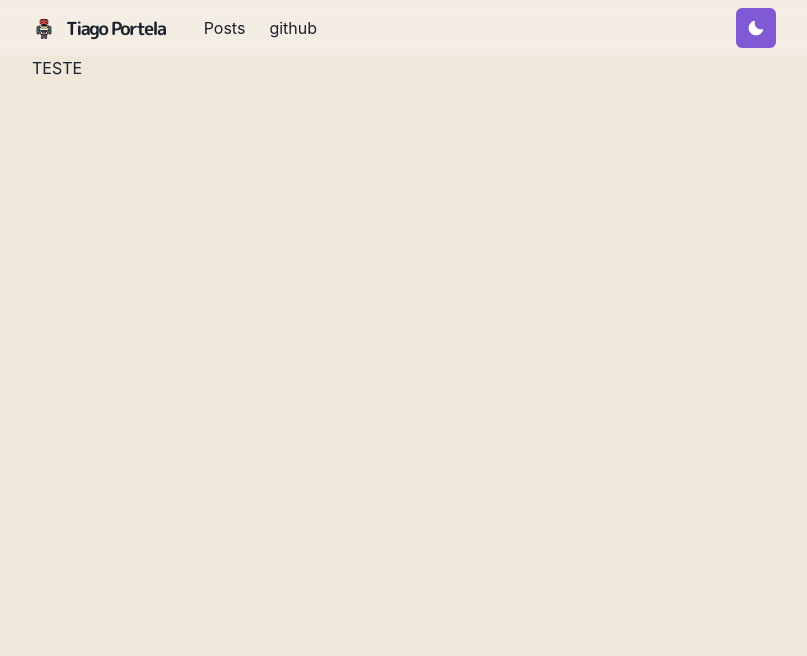
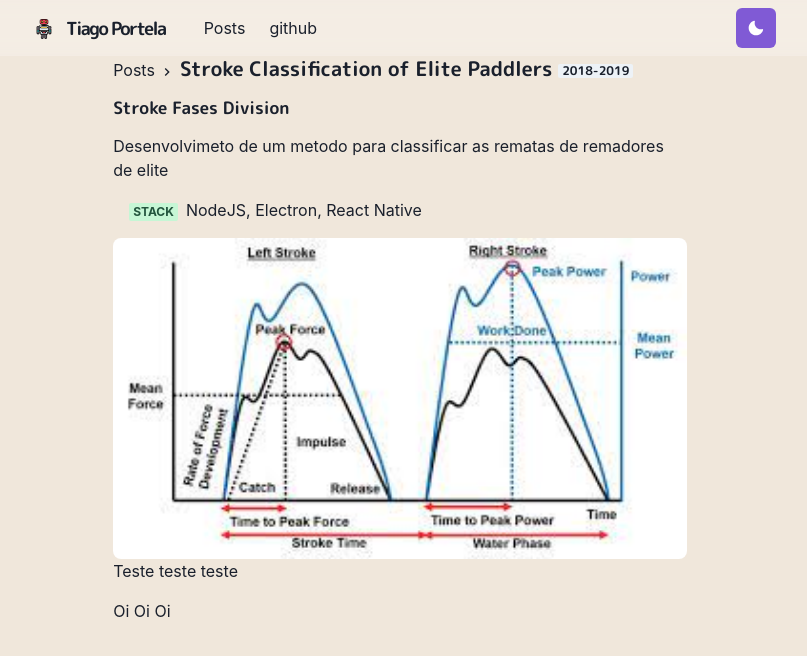
Before and after one commit to tiagovportela/myportfolio, a Next.js app: page /posts/StrokeClassification in a window 1280 px wide. Shown: the top 656 px of the page, without its empty margins (240-1047 px from the left). Built offline with nearby package versions, Linux system fonts and the light colour scheme.

Commit message:
costum post page

```diff
--- /dev/null
+++ b/compoments/layouts/article.js
@@ -0,0 +1,35 @@
+import { motion } from 'framer-motion'
+import Head from 'next/head'
+import { GridItemStyle } from '../grid-item'
+
+const variants = {
+  hidden: { opacity: 0, x: 0, y: 20 },
+  enter: { opacity: 1, x: 0, y: 0 },
+  exit: { opacity: 0, x: -0, y: 20 }
+}
+
+const Layout = ({ children, title }) => (
+  <motion.article
+    initial="hidden"
+    animate="enter"
+    exit="exit"
+    variants={variants}
+    transition={{ duration: 0.4, type: 'easeInOut' }}
+    style={{ position: 'relative' }}
+  >
+    <>
+      {title && (
+        <Head>
+          <title>{title} - Tiago Portela</title>
+          <meta name="twitter:title" content={title} />
+          <meta property="og:title" content={title} />
+        </Head>
+      )}
+      {children}
+
+      <GridItemStyle />
+    </>
+  </motion.article>
+)
+
+export default Layout
--- /dev/null
+++ b/compoments/post.js
@@ -0,0 +1,38 @@
+import NextLink from 'next/link'
+import { Heading, Box, Image, Link, Badge } from '@chakra-ui/react'
+import { ChevronRightIcon } from '@chakra-ui/icons'
+
+export const Title = ({ children }) => (
+  <Box>
+    <NextLink href="/posts">
+      <Link>Posts</Link>
+    </NextLink>
+    <span>
+      {' '}
+      <ChevronRightIcon />{' '}
+    </span>
+    <Heading display="inline-block" as="h3" fontSize={20} mb={4}>
+      {children}
+    </Heading>
+  </Box>
+)
+
+export const PostImage = ({ src, alt, legend }) => (
+<Box mb={4}>
+    <Image borderRadius="lg" w="full" src={src} alt={alt} mb={0} />
+    <p>{legend}</p>
+</Box>
+)
+
+export const Meta = ({ children }) => (
+  <Badge colorScheme="green" mr={2}>
+    {children}
+  </Badge>
+)
+export const Subtitle = ({children}) => (
+    <Box>
+        <Heading display="inline-block" as="h3" fontSize={17} mb={4}>
+        {children}
+        </Heading>
+    </Box>
+)
--- a/package.json
+++ b/package.json
@@ -27,7 +27,8 @@
     "framer-motion": "^5.3.1",
     "next": "^12.0.4",
     "react": "^17.0.2",
-    "react-dom": "^17.0.2"
+    "react-dom": "^17.0.2",
+    "react-markdown": "^7.1.0"
   },
   "devDependencies": {
     "eslint": "^7.32.0",
--- a/pages/_app.js
+++ b/pages/_app.js
@@ -2,13 +2,16 @@ import { ChakraProvider } from "@chakra-ui/react";
 import  Layout  from "../compoments/layouts/main";
 import Fonts from "../compoments/fonts";
 import theme from '../libs/theme'
+import { AnimatePresence } from "framer-motion";
 
 const Website = ({Component, pageProps, router}) => {
     return(
         <ChakraProvider theme={theme}>
             <Fonts/>
             <Layout router = {router}>
-                <Component {...pageProps} key={router.route} />
+                <AnimatePresence exitBeforeEnter initial={true}>
+                    <Component {...pageProps} key={router.route} />
+                </AnimatePresence>
             </Layout>
         </ChakraProvider>
     )
--- a/pages/posts/StrokeClassification.js
+++ b/pages/posts/StrokeClassification.js
@@ -9,13 +9,41 @@ import {
     Center,
     Image
   } from '@chakra-ui/react'
-//   import Layout from '../../components/layouts/article'
-//   import { ExternalLinkIcon } from '@chakra-ui/icons'
-//   import { Title, WorkImage, Meta } from '../../components/work'
+  import Layout from '../../compoments/layouts/article'
+  import { ExternalLinkIcon } from '@chakra-ui/icons'
+  import { Title, PostImage, Meta, Subtitle } from '../../compoments/post'
+  import ReactMarkdown from 'react-markdown'
+
 //   import P from '../../components/paragraph'
 
-  const Post = () => (
-    <h3>TESTE</h3>
-  )
+  const Post = () => {
+      return (
+          <Layout title='Stroke Classification of Elite Paddlers'>
+            <Container>
+                <Title>
+                Stroke Classification of Elite Paddlers <Badge>2018-2019</Badge>
+                </Title>
+                <Subtitle>
+                    Stroke Fases Division
+                </Subtitle>
+                <p>
+                    Desenvolvimeto de um metodo para classificar as rematas de remadores de elite
+                </p>
+                <List ml={4} my={4}>
+                    <ListItem>
+                    <Meta>Stack</Meta>
+                    <span>NodeJS, Electron, React Native</span>
+
+                    </ListItem>
+                </List>
+                <PostImage src="/images/stroke_classification.png" alt="stroke" legend="Teste teste teste"/>
+
+                <p>
+                    Oi Oi Oi
+                </p>
+            </Container>
+          </Layout>
+      )
+  }
 
   export default Post
```
Also changed, not shown: _template.js (added, +57 -0 lines), pages/index.js (+13 -2 lines), pages/posts.js (+6 -3 lines), 1 other file (tests, documents, lock files or other folders).
